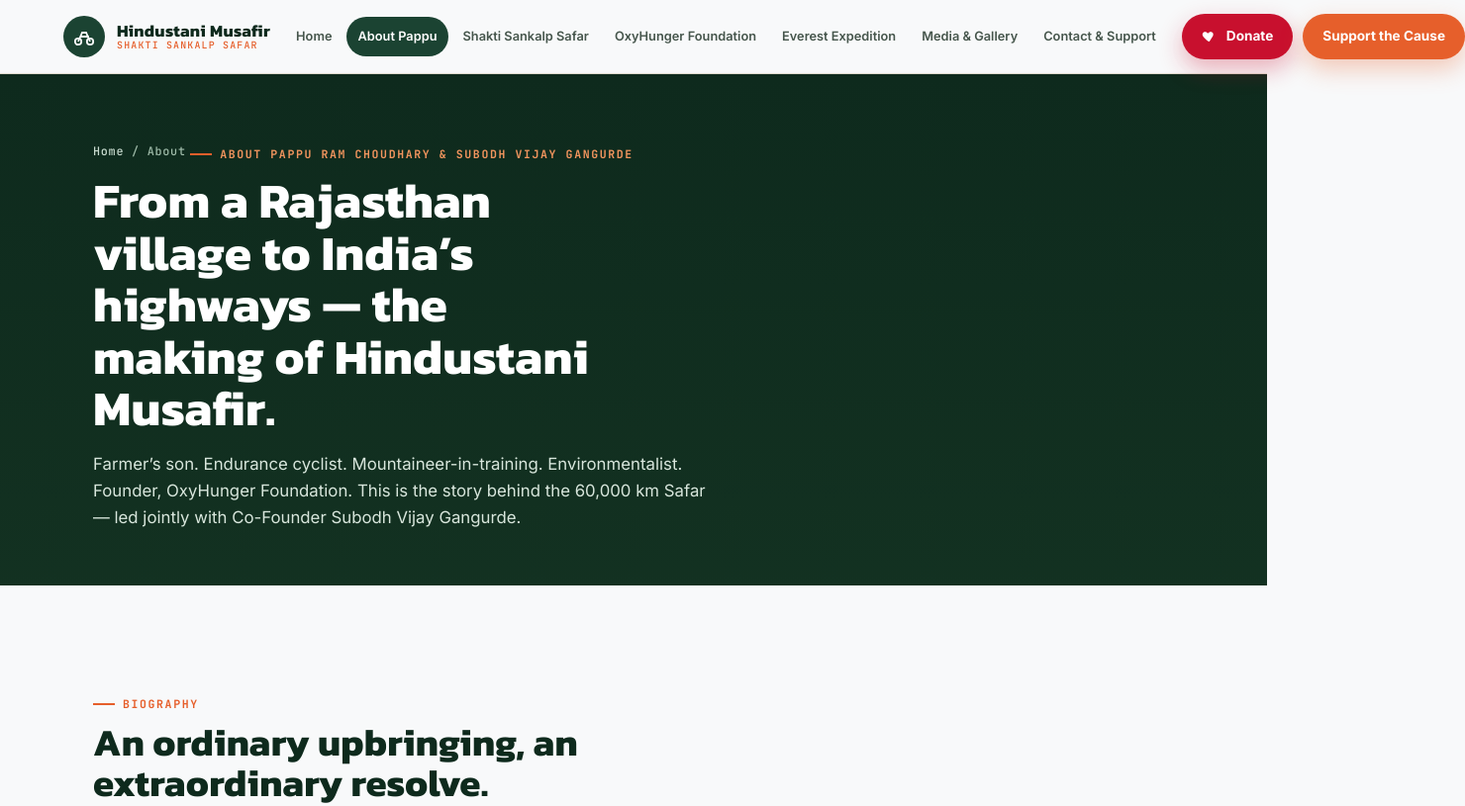
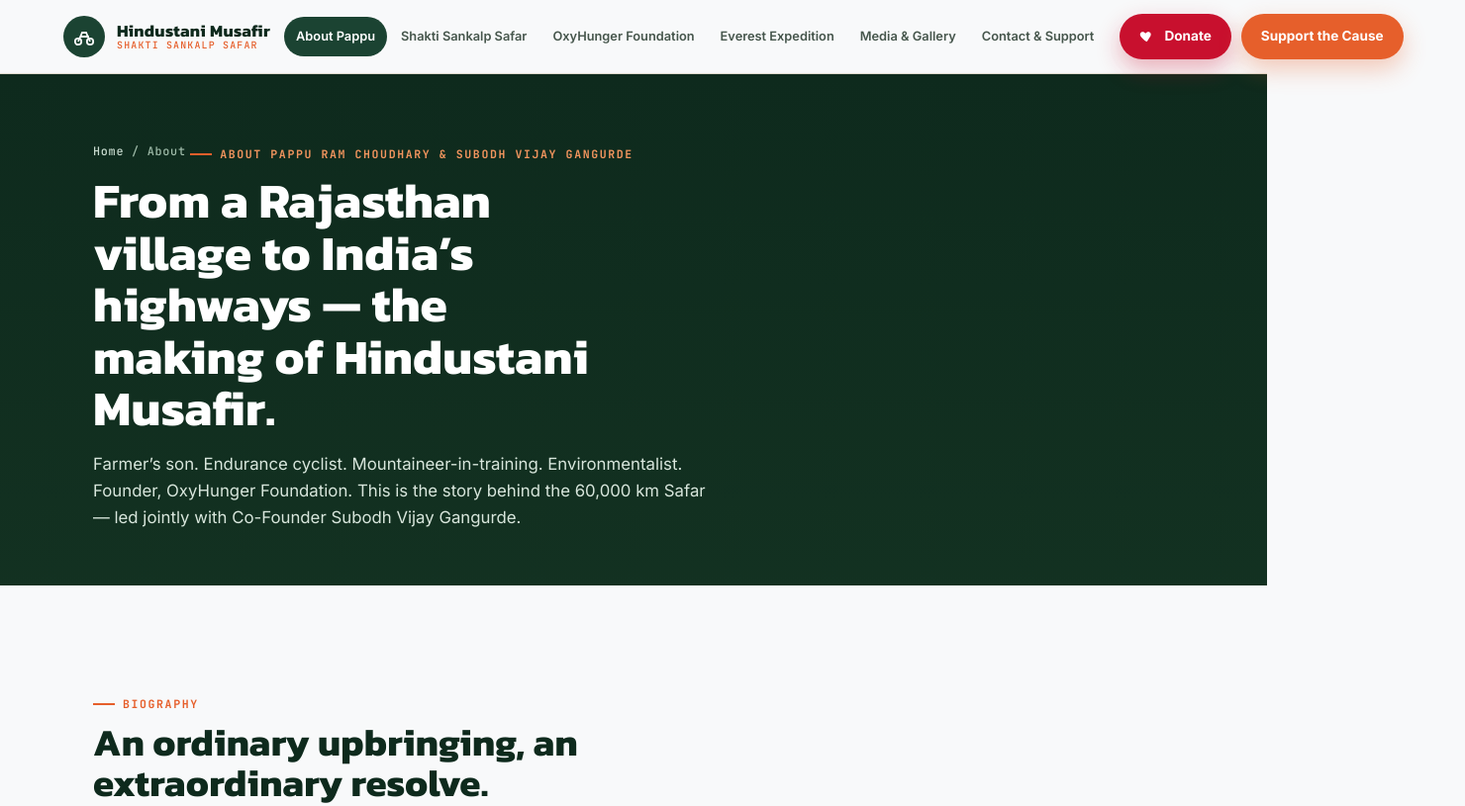
Before and after one commit to Homeasy-Automations/shakti, a plain HTML site: page about.html in a window 1280 px wide. Shown: the top 815 px of the page at 99% size, 1480 px wide, since content can reach past the window. Drawn offline with Linux system fonts and the light colour scheme.

Commit message:
Updated project

```diff
--- a/about.html
+++ b/about.html
@@ -26,7 +26,7 @@
         </span>
       </a>
       <div class="nav-links">
-        <a href="index.html">Home</a>
+        <!-- <a href="index.html">Home</a> -->
         <a href="about.html" class="active">About Pappu</a>
         <a href="mission.html">Shakti Sankalp Safar</a>
         <a href="foundation.html">OxyHunger Foundation</a>
@@ -43,7 +43,7 @@
       </button>
     </nav>
     <div class="mobile-panel">
-      <a href="index.html">Home</a>
+      <!-- <a href="index.html">Home</a> -->
         <a href="about.html" class="active">About Pappu</a>
         <a href="mission.html">Shakti Sankalp Safar</a>
         <a href="foundation.html">OxyHunger Foundation</a>
```
Also changed, not shown: contact.html (+2 -2 lines), everest.html (+2 -2 lines), foundation.html (+2 -2 lines), media.html (+2 -2 lines), mission.html (+2 -2 lines).
